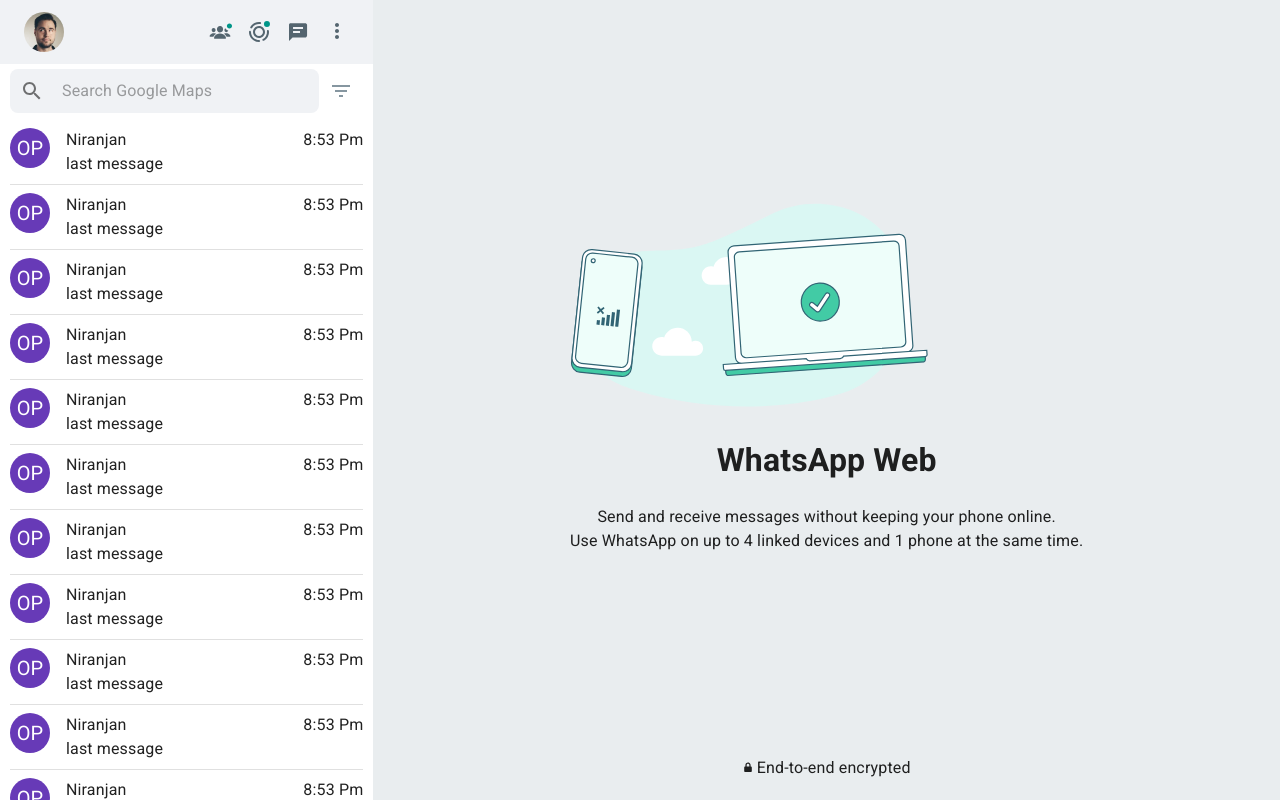
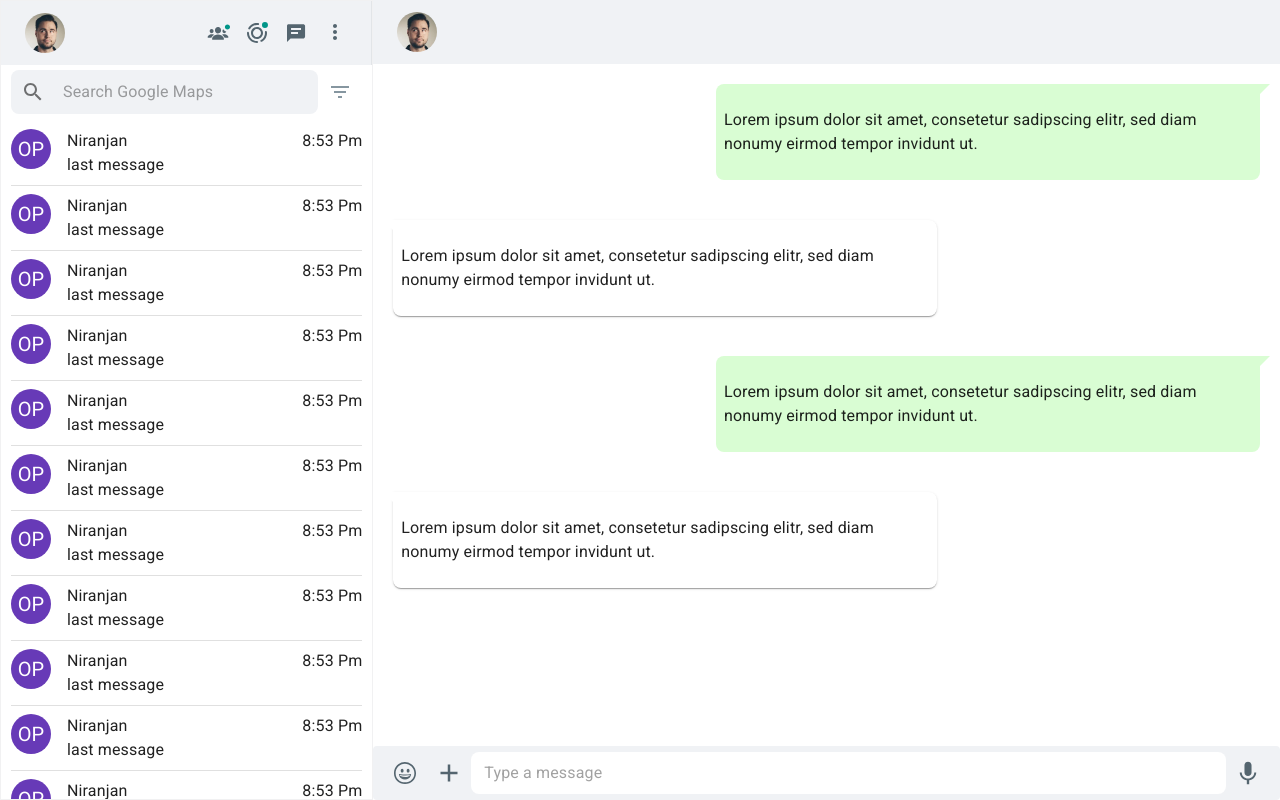
Before and after one commit to samakshgrover/whatsapp-clone, a React (Vite) app: page / in a window 1280 px wide. Built offline with nearby package versions, Linux system fonts and the light colour scheme.

Commit message:
Conversation component and other changes

```diff
--- /dev/null
+++ b/src/components/ChatBody.jsx
@@ -0,0 +1,94 @@
+import { Box, Paper } from "@mui/material";
+import { styled } from "@mui/material/styles";
+
+const MessageMe = styled('div')(() => ({
+  margin: '20px',
+  width: "60%",
+  backgroundColor: "#d9fdd3",
+  borderRadius: "8px 0px 8px 8px",
+  padding: "8px",
+  position: "relative",
+  "&::after": {
+    content: "''",
+    position: "absolute",
+    width:0,
+    height:0,
+    top:0,
+    right:'-10px',
+    borderLeft: '20px solid #d9fdd3',
+    borderBottom: '20px solid transparent'
+  },
+}));
+
+const LeftAlign = styled('div')(()=>({
+  display:'flex',
+  justifyContent:'left'
+}))
+
+
+const RightAlign = styled('div')(()=>({
+  display:'flex',
+  justifyContent:'right'
+}))
+
+const MessageOther = styled(Paper)(() => ({
+  margin: '20px',
+  width: "60%",
+  backgroundColor: "#fff",
+  borderRadius: "0px 8px 8px 8px",
+  padding: "8px",
+  position: "relative",
+  "&::after": {
+    content: "''",
+    position: "absolute",
+    width:0,
+    height:0,
+    top:0,
+    left:'-10px',
+    borderTop: '20px solid #fff',
+    borderLeft: '20px solid transparent',
+  },
+}));
+
+const MessageText = styled("p")(() => ({}));
+
+export function ChatBody() {
+  return (
+    <Box sx={{ flex:1, backgroundImage:'url("/bg.jpg"), rgba(255, 255, 0, 0.5)', overflowY: 'auto' }}>
+      <RightAlign>
+      <MessageMe>
+        <MessageText>
+          Lorem ipsum dolor sit amet, consetetur sadipscing elitr, sed diam
+          nonumy eirmod tempor invidunt ut.
+        </MessageText>
+      </MessageMe>
+      </RightAlign>
+
+      <LeftAlign>
+      <MessageOther>
+        <MessageText>
+          Lorem ipsum dolor sit amet, consetetur sadipscing elitr, sed diam
+          nonumy eirmod tempor invidunt ut.
+        </MessageText>
+      </MessageOther>
+      </LeftAlign>
+
+      <RightAlign>
+      <MessageMe>
+        <MessageText>
+          Lorem ipsum dolor sit amet, consetetur sadipscing elitr, sed diam
+          nonumy eirmod tempor invidunt ut.
+        </MessageText>
+      </MessageMe>
+      </RightAlign>
+      <LeftAlign>
+      <MessageOther>
+        <MessageText>
+          Lorem ipsum dolor sit amet, consetetur sadipscing elitr, sed diam
+          nonumy eirmod tempor invidunt ut.
+        </MessageText>
+      </MessageOther>
+      </LeftAlign>
+    </Box>
+  );
+}
--- /dev/null
+++ b/src/components/ChatHeader.jsx
@@ -0,0 +1,19 @@
+import { AppBar, Avatar, Toolbar } from "@mui/material";
+import avatar from "../assets/avatar1.jpg";
+
+export function ChatHeader() {
+  return (
+    <>
+      <AppBar
+        color="transparent"
+        elevation={0}
+        position="static"
+        sx={{ padding: 0, margin: 0, background: "#f0f2f5" }}
+      >
+        <Toolbar sx={{ padding: 0, margin: 0 }}>
+          <Avatar src={avatar}></Avatar>
+        </Toolbar>
+      </AppBar>
+    </>
+  );
+}
--- /dev/null
+++ b/src/components/ChatInput.jsx
@@ -0,0 +1,37 @@
+import Paper from "@mui/material/Paper";
+import InputBase from "@mui/material/InputBase";
+import IconButton from "@mui/material/IconButton";
+import { EmojiIcon, MicIcon, PlusIcon } from "./icons/icons";
+import { Box } from "@mui/material";
+
+export function Inputbar() {
+  return (
+    <Paper
+      elevation={0}
+      sx={{
+        p: "5px 10px",
+        display: "flex",
+        alignItems: "center",
+        background: "#f0f2f5",
+      }}
+    >
+      <IconButton type="button" sx={{ p: "10px", color:'#54656f', fontSize:'13.333px' }}>
+        <EmojiIcon />
+      </IconButton>
+      <IconButton type="button" sx={{ p: "10px", color:'#54656f', fontSize:'13.333px' }}>
+        <PlusIcon />
+      </IconButton>
+      <Box sx={{ background: "#fff", flex: 1, display: "flex", borderRadius:'8px', padding:'5px' }}>
+        <InputBase
+          sx={{ ml: 1, flex: 1 }}
+          placeholder="Type a message"
+          inputProps={{ "aria-label": "Type a message" }}
+        />
+      </Box>
+
+      <IconButton sx={{ p: "10px", color:'#54656f', fontSize:'13.333px' }} aria-label="directions">
+        <MicIcon />
+      </IconButton>
+    </Paper>
+  );
+}
--- a/src/components/SidebarHeader.jsx
+++ b/src/components/SidebarHeader.jsx
@@ -1,23 +1,51 @@
 import { AppBar, Avatar, ButtonGroup, Toolbar } from "@mui/material";
-import avatar from '../assets/avatar1.jpg'
-import { CommunitiesIcon, MenuIcon, NewChatIcon, StatusIcon } from "./icons/icons";
+import avatar from "../assets/avatar1.jpg";
+import {
+  CommunitiesIcon,
+  MenuIcon,
+  NewChatIcon,
+  StatusIcon,
+} from "./icons/icons";
 
-export function SidebarHeader(){
-  return <>
-    <AppBar color="transparent" elevation={0} position="static" sx={{padding:0, margin:0, background: '#f0f2f5'}}>
-      <Toolbar sx={{padding:0, margin:0}}>
+export function SidebarHeader() {
+  return (
+    <>
+      <AppBar
+        color="transparent"
+        elevation={0}
+        position="static"
+        sx={{
+          padding: 0,
+          margin: 0,
+          background: "#f0f2f5",
+          borderRightWidth: "1px",
+          borderRightColor: "#111b210f",
+          borderRightStyle: "solid",
+        }}
+      >
+        <Toolbar sx={{ padding: 0, margin: 0 }}>
           <Avatar src={avatar}></Avatar>
           <HeaderIcons />
         </Toolbar>
       </AppBar>
     </>
+  );
 }
 
-function HeaderIcons(){
-  return <ButtonGroup sx={{color:"#54656f" ,flexGrow:1, justifyContent:'flex-end', gap:"15px"}}>
+function HeaderIcons() {
+  return (
+    <ButtonGroup
+      sx={{
+        color: "#54656f",
+        flexGrow: 1,
+        justifyContent: "flex-end",
+        gap: "15px",
+      }}
+    >
       <CommunitiesIcon />
       <StatusIcon />
       <NewChatIcon />
       <MenuIcon />
     </ButtonGroup>
+  );
 }
--- a/src/components/icons/icons.jsx
+++ b/src/components/icons/icons.jsx
@@ -155,3 +155,73 @@
     </SvgIcon>
   );
 }
+
+export function MicIcon() {
+  return (
+    <SvgIcon>
+      <svg
+        viewBox="0 0 24 24"
+        height="24"
+        width="24"
+        preserveAspectRatio="xMidYMid meet"
+        className=""
+        version="1.1"
+        x="0px"
+        y="0px"
+        enableBackground="new 0 0 24 24"
+        xmlSpace="preserve"
+      >
+        <path
+          fill="currentColor"
+          d="M11.999,14.942c2.001,0,3.531-1.53,3.531-3.531V4.35c0-2.001-1.53-3.531-3.531-3.531 S8.469,2.35,8.469,4.35v7.061C8.469,13.412,9.999,14.942,11.999,14.942z M18.237,11.412c0,3.531-2.942,6.002-6.237,6.002 s-6.237-2.471-6.237-6.002H3.761c0,4.001,3.178,7.297,7.061,7.885v3.884h2.354v-3.884c3.884-0.588,7.061-3.884,7.061-7.885 L18.237,11.412z"
+        ></path>
+      </svg>
+    </SvgIcon>
+  );
+}
+
+export function PlusIcon() {
+  return (
+    <SvgIcon>
+      <svg
+        viewBox="0 0 24 24"
+        height="24"
+        width="24"
+        preserveAspectRatio="xMidYMid meet"
+        className=""
+        fill="none"
+      >
+        <path
+          fillRule="evenodd"
+          clipRule="evenodd"
+          d="M20.5 13.2501L20.5 10.7501L13.25 10.7501L13.25 3.5L10.75 3.5L10.75 10.7501L3.5 10.7501L3.5 13.2501L10.75 13.2501L10.75 20.5L13.25 20.5L13.25 13.2501L20.5 13.2501Z"
+          fill="currentColor"
+        ></path>
+      </svg>
+    </SvgIcon>
+  );
+}
+
+export function EmojiIcon() {
+  return (
+    <SvgIcon>
+      <svg
+        viewBox="0 0 24 24"
+        height="24"
+        width="24"
+        preserveAspectRatio="xMidYMid meet"
+        className="ekdr8vow dhq51u3o"
+        version="1.1"
+        x="0px"
+        y="0px"
+        enableBackground="new 0 0 24 24"
+        xmlSpace="preserve"
+      >
+        <path
+          fill="currentColor"
+          d="M9.153,11.603c0.795,0,1.439-0.879,1.439-1.962S9.948,7.679,9.153,7.679 S7.714,8.558,7.714,9.641S8.358,11.603,9.153,11.603z M5.949,12.965c-0.026-0.307-0.131,5.218,6.063,5.551 c6.066-0.25,6.066-5.551,6.066-5.551C12,14.381,5.949,12.965,5.949,12.965z M17.312,14.073c0,0-0.669,1.959-5.051,1.959 c-3.505,0-5.388-1.164-5.607-1.959C6.654,14.073,12.566,15.128,17.312,14.073z M11.804,1.011c-6.195,0-10.826,5.022-10.826,11.217 s4.826,10.761,11.021,10.761S23.02,18.423,23.02,12.228C23.021,6.033,17.999,1.011,11.804,1.011z M12,21.354 c-5.273,0-9.381-3.886-9.381-9.159s3.942-9.548,9.215-9.548s9.548,4.275,9.548,9.548C21.381,17.467,17.273,21.354,12,21.354z  M15.108,11.603c0.795,0,1.439-0.879,1.439-1.962s-0.644-1.962-1.439-1.962s-1.439,0.879-1.439,1.962S14.313,11.603,15.108,11.603z"
+        ></path>
+      </svg>
+    </SvgIcon>
+  );
+}
--- a/src/containers/ChatItems.jsx
+++ b/src/containers/ChatItems.jsx
@@ -4,7 +4,11 @@
 
 export function ChatItems() {
   return (
-    <Stack spacing={1} divider={<Divider flexItem/>} sx={{padding: "10px 10px", height:'100%', overflowY:'scroll'}}>
+    <Stack
+      spacing={1}
+      divider={<Divider flexItem />}
+      sx={{ padding: "10px 10px", height: "100%", overflowY: "scroll" }}
+    >
       {contacts.map((contact) => {
         return <ChatItem key={contact.id} />;
       })}
--- /dev/null
+++ b/src/containers/ChatScreen.jsx
@@ -0,0 +1,14 @@
+import { Stack } from "@mui/material";
+import { ChatHeader } from "../components/ChatHeader";
+import { ChatBody } from "../components/ChatBody";
+import { Inputbar } from "../components/ChatInput";
+
+export function ChatScreen() {
+  return (
+    <Stack sx={{ height: "100%" }}>
+      <ChatHeader />
+      <ChatBody />
+      <Inputbar />
+    </Stack>
+  );
+}
--- a/src/containers/Sidebar.jsx
+++ b/src/containers/Sidebar.jsx
@@ -5,7 +5,7 @@
 
 export function Sidebar() {
   return (
-    <Stack sx={{height:'100vh'}}>
+    <Stack sx={{height:'100vh', border:'1px solid rgba(17,27,33,.06)'}}>
       <SidebarHeader />
       <Searchbar />
       <ChatItems/>
--- a/src/pages/IndexPage.jsx
+++ b/src/pages/IndexPage.jsx
@@ -1,6 +1,7 @@
 import { Grid } from "@mui/material";
 import { Sidebar } from "../containers/Sidebar";
-import { WhatsappInfoScreen } from "../containers/WhatsappInfoScreen";
+// import { WhatsappInfoScreen } from "../containers/WhatsappInfoScreen";
+import { ChatScreen } from "../containers/ChatScreen";
 
 export default function IndexPage() {
   return (
@@ -9,7 +10,8 @@
         <Sidebar />
       </Grid>
       <Grid item xs={8.5} sx={{ height: "100%" }}>
-        <WhatsappInfoScreen />
+        {/* <WhatsappInfoScreen /> */}
+        <ChatScreen />
       </Grid>
     </Grid>
   );
```
Also changed, not shown: features.txt, public/bg-chat.png (added), public/bg.jpg (added). Lines whose indentation alone changed are shown as unchanged.
